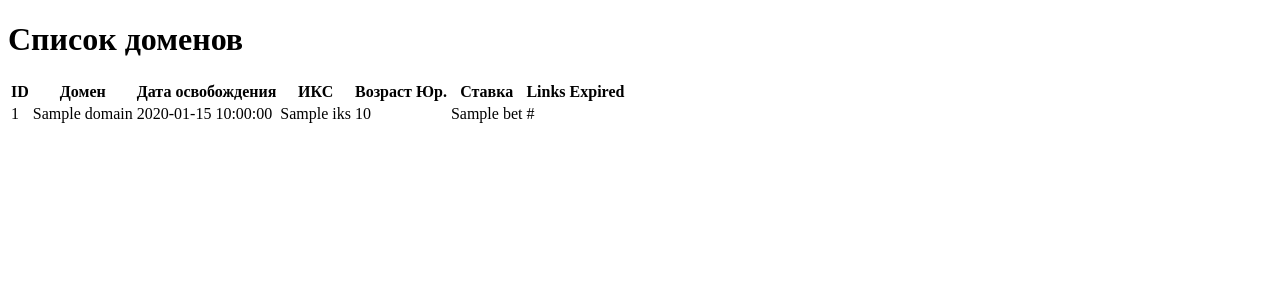
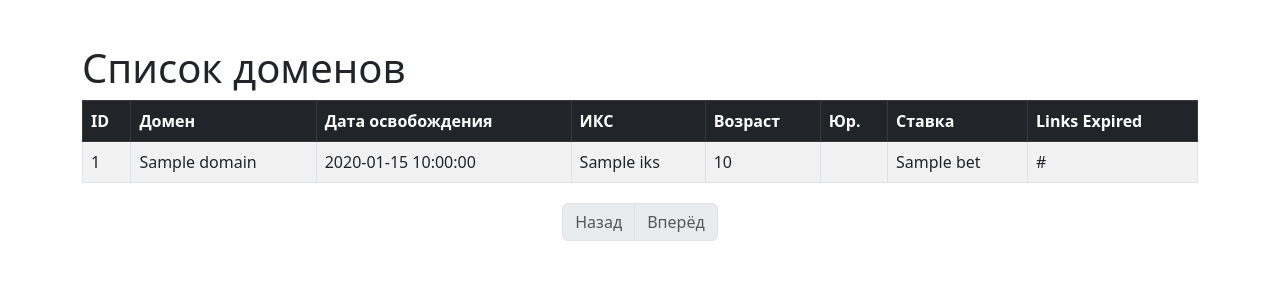
Before and after one commit to nik63kn/pbn, a Flask app: page /domains in a window 1280 px wide. Shown: the top 300 px of the page. Run offline with Flask 3, Linux system fonts and the light colour scheme; a database or web service that is not in the repository returns one stand-in record (values such as "Sample title"); data that the repository does not hold is empty; some libraries are stand-ins or nearby versions.

Commit message:
Добавил bootsrtap

```diff
--- a/templates/domains.html
+++ b/templates/domains.html
@@ -3,19 +3,24 @@
 <head>
   <meta http-equiv="Content-Type" content="text/html; charset=utf-8">
   <meta http-equiv="Content-Style-Type" content="text/css">
+  <meta name="viewport" content="width=device-width, initial-scale=1">
   <title>Домены</title>
-  <meta name="Generator" content="Cocoa HTML Writer">
-  <meta name="CocoaVersion" content="2575.5">
+  <!-- Bootstrap CSS -->
+  <link href="https://cdn.jsdelivr.net/npm/bootstrap@5.3.0/dist/css/bootstrap.min.css" rel="stylesheet">
   <style type="text/css">
+    body {
+      padding: 20px 0;
+    }
+    .pagination {
+      margin-top: 20px;
+    }
   </style>
 </head>
 <body>
-
-</body>
 <div class="container mt-4">
     <h1>Список доменов</h1>
-    <table class="table table-bordered">
-        <thead>
+    <table class="table table-striped table-bordered table-hover">
+        <thead class="table-dark">
             <tr>
                 <th>ID</th>
                 <th>Домен</th>
@@ -42,19 +47,30 @@
         {% endfor %}
         </tbody>
     </table>
-    <nav>
-      <ul class="pagination">
+    <nav aria-label="Навигация по страницам">
+      <ul class="pagination justify-content-center">
         {% if page > 1 %}
           <li class="page-item"><a class="page-link" href="{{ url_for('domains_page', page=page-1) }}">Назад</a></li>
+        {% else %}
+          <li class="page-item disabled"><a class="page-link" href="#">Назад</a></li>
         {% endif %}
+
         {% for p in range(1, total_pages+1) %}
           <li class="page-item {% if p == page %}active{% endif %}">
             <a class="page-link" href="{{ url_for('domains_page', page=p) }}">{{ p }}</a>
           </li>
         {% endfor %}
+
         {% if page < total_pages %}
           <li class="page-item"><a class="page-link" href="{{ url_for('domains_page', page=page+1) }}">Вперёд</a></li>
+        {% else %}
+          <li class="page-item disabled"><a class="page-link" href="#">Вперёд</a></li>
         {% endif %}
       </ul>
     </nav>
-</div></html>
+</div>
+
+<!-- Bootstrap JS Bundle с Popper -->
+<script src="https://cdn.jsdelivr.net/npm/bootstrap@5.3.0/dist/js/bootstrap.bundle.min.js"></script>
+</body>
+</html>
```
